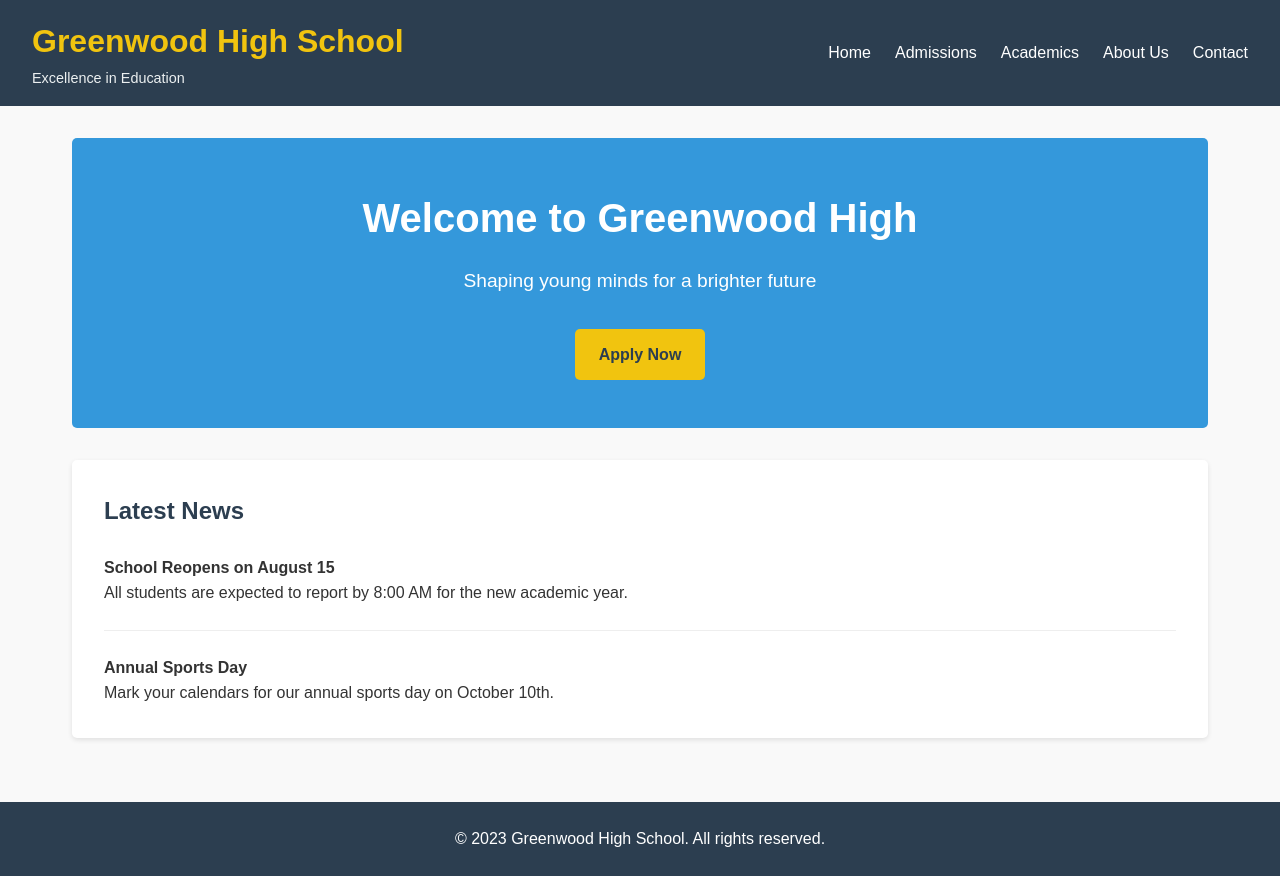
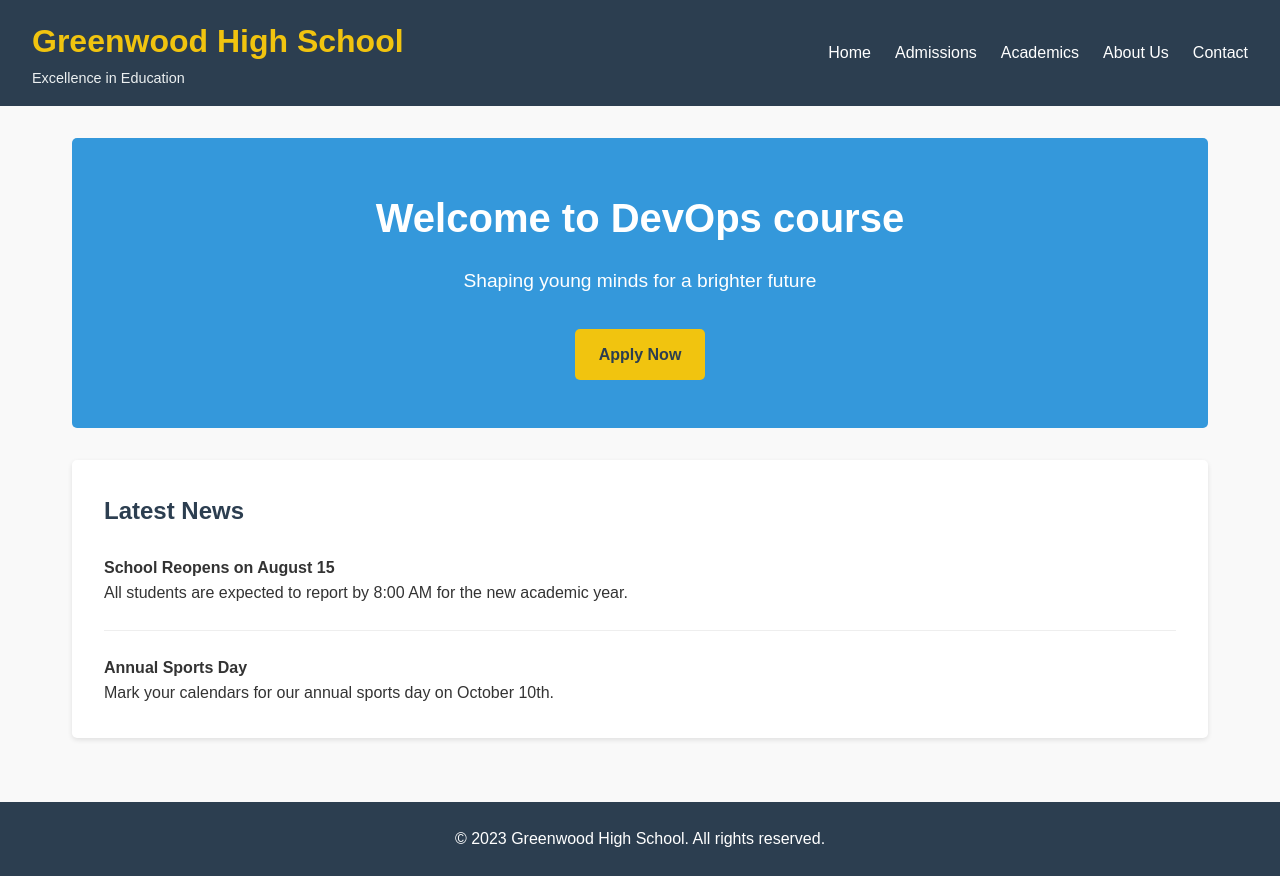
Before and after one commit to jaywhenimsad/978, a plain HTML site: page index.html in a window 1280 px wide. Drawn offline with Linux system fonts and the light colour scheme.

Commit message:
mod header to devops

```diff
--- a/index.html
+++ b/index.html
@@ -25,7 +25,7 @@
 
     <main>
         <section class="hero">
-            <h2>Welcome to Greenwood High</h2>
+            <h2>Welcome to DevOps course </h2>
             <p>Shaping young minds for a brighter future</p>
             <a href="addmission.html" class="btn">Apply Now</a>
         </section>
```
